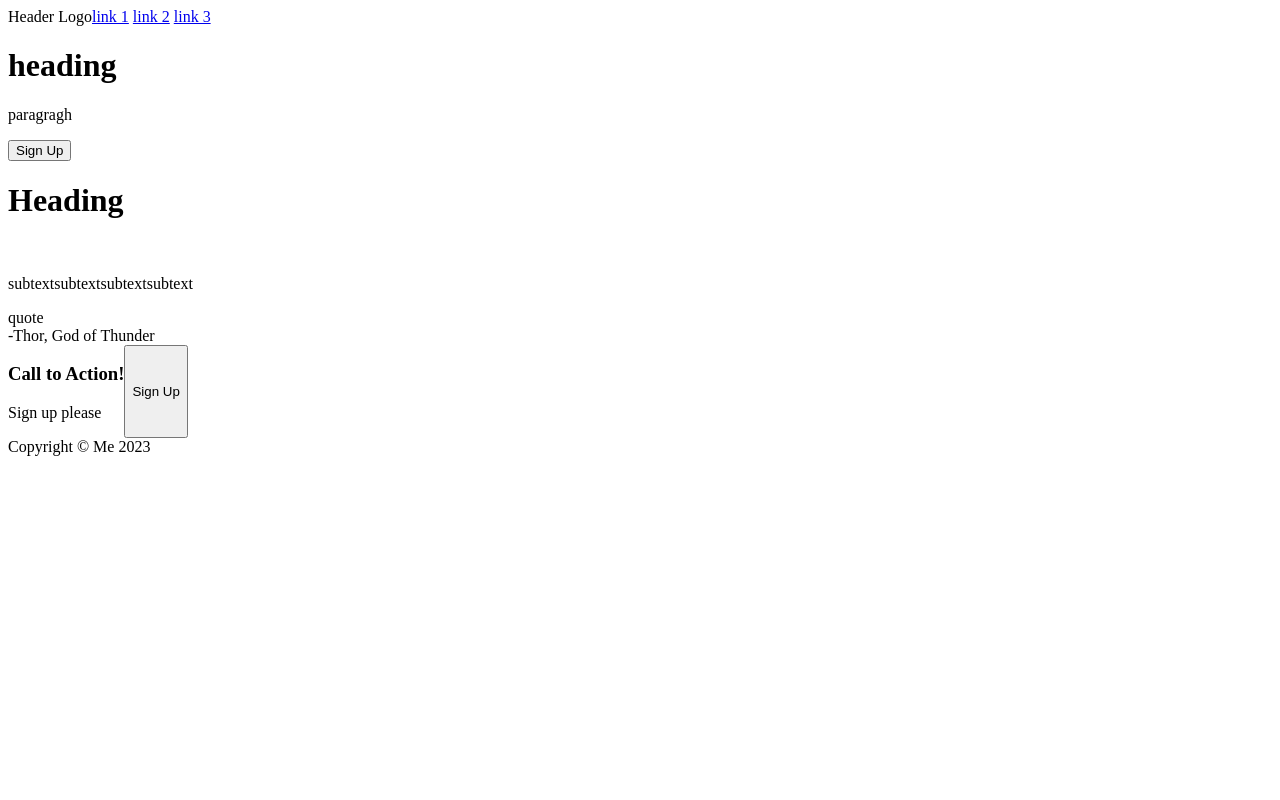
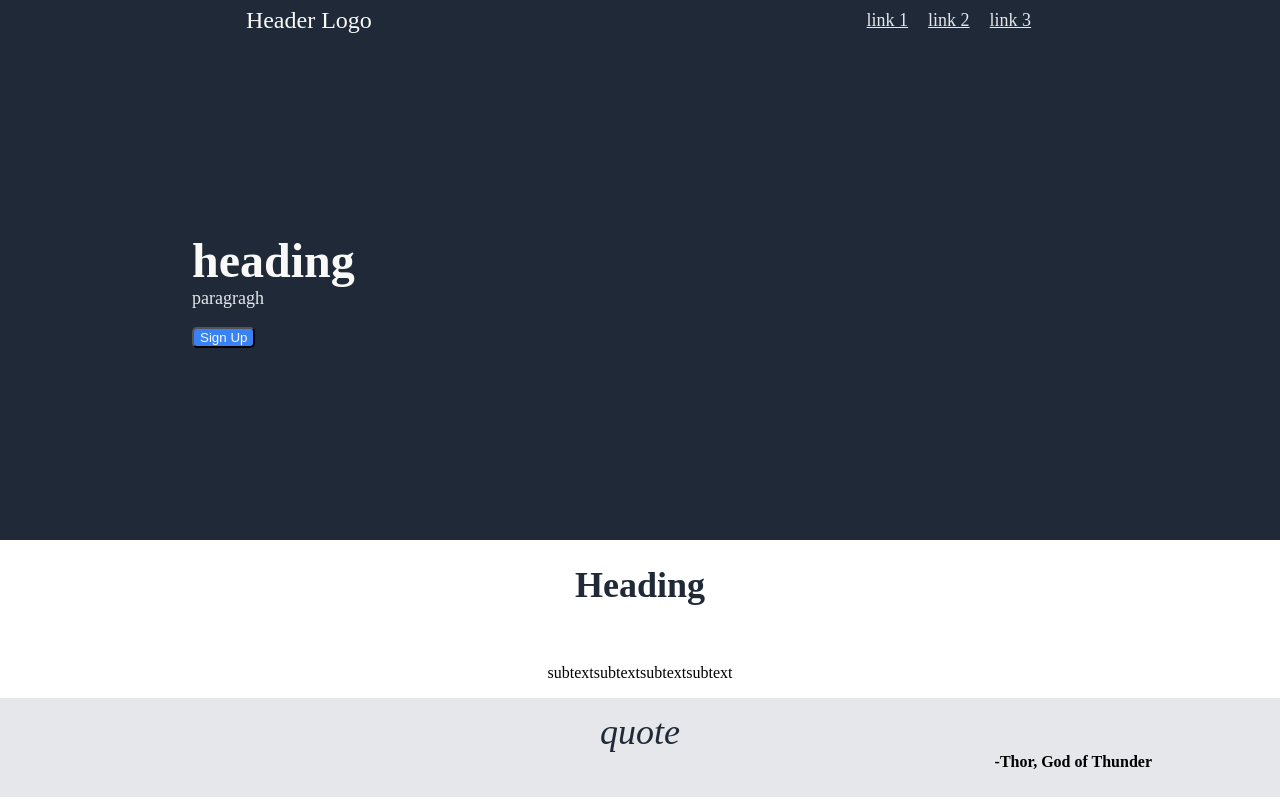
Before and after one commit to NamesNotJordan/TOP-Landing-Page, a plain HTML site: page index.html in a window 1280 px wide. Shown: the top 800 px of the page. Drawn offline with Linux system fonts and the light colour scheme.

Commit message:
Styled most of it. Still need images. Looks much better than first attempt :)

```diff
--- a/index.html
+++ b/index.html
@@ -9,9 +9,9 @@
 </head>
 <body>
     <div class="pageContainer vertBox">
-        <div class="navbar  horBox">
-            <div class="headerlogo">Header Logo</div>
-            <div class="headerLinks">
+        <div class="navBar  horBox">
+            <div class="headerLogo">Header Logo</div>
+            <div class="headerLinks horBox">
                 <a href="#">link 1</a>
                 <a href="#">link 2</a>
                 <a href="#">link 3</a>
@@ -49,7 +49,7 @@
             </div>
         </div>
 
-        <div class="quote">
+        <div class="quote verBox">
             <div class="quoteText">quote</div>
             <div class="quoteAuthor">-Thor, God of Thunder</div>
         </div>
--- a/style.css
+++ b/style.css
@@ -1,5 +1,6 @@
 body{
-
+    background: #FFFFFF;
+    margin: 0;
 }
 .verBox {
     display: flex;
@@ -9,3 +10,102 @@ body{
 .horBox {
     display: flex;
 }
+.navBar {
+    background: #1F2937;
+    justify-content: space-around;
+}
+.headerLogo {
+    font-size: 24px;
+    color: #F9FAF8;
+    margin: 7px;
+}
+.headerLinks {
+    justify-content: space-between;
+
+}
+.headerLinks a {
+    color: #E5E7EB;
+    font-size: 18px;
+    margin: 10px;
+}
+.hero {
+    padding: 15%;
+    background: #1F2937;
+}
+.hero h1 {
+    font-size: 48px;
+    font-weight: bolder;
+    color: #F9FAF8;
+    margin: 0;
+}
+.hero p {
+    font-size: 18px;
+    color: #E5E7EB;
+    margin-top: 0;
+}
+button {
+    background: #3882f6;
+    color: #F9FAF8;
+    border-radius: 5px;
+}
+.infoDump {
+    align-items: center;
+}
+.infoDump h1 {
+    font-size: 36px;
+    font-weight: bolder;
+    color: #1F2937;
+}
+.gallery {
+    justify-content: space-between;
+}
+.infoDump img {
+
+}
+.quote {
+    background: #E5E7EB;
+    align-items: center;
+    padding-left: 10%;
+    padding-right: 10%;
+    padding-top: 1%;
+    padding-bottom: 2%;
+}
+.quoteText {
+    font-size: 36px;
+    font-weight: light;
+    font-style: italic;
+    color: #1F2937;
+}
+.quoteAuthor {
+    font-weight: bold;
+    align-self: flex-end;
+}
+.action {
+    justify-content: center;
+    padding: 7%;
+    padding-left: ;
+}
+.actionBlock {
+    background: #3882f6;
+    color: #F9FAF8;
+    width: 100%;
+    padding-top: 3%;
+    padding-bottom: 3%;
+    padding-left: 20%;
+    padding-right: 20%;
+    justify-content: space-between;
+    border-radius: 7px;
+}
+.actionBlock h3 {
+    margin: 0;
+    font-size: 24px;
+}
+.actionBlock p{
+    margin: 0;
+}
+.footer {
+    background: #1F2937;
+    justify-content: center;
+    color: #F9FAF8;
+    padding: 2%;
+}
```
